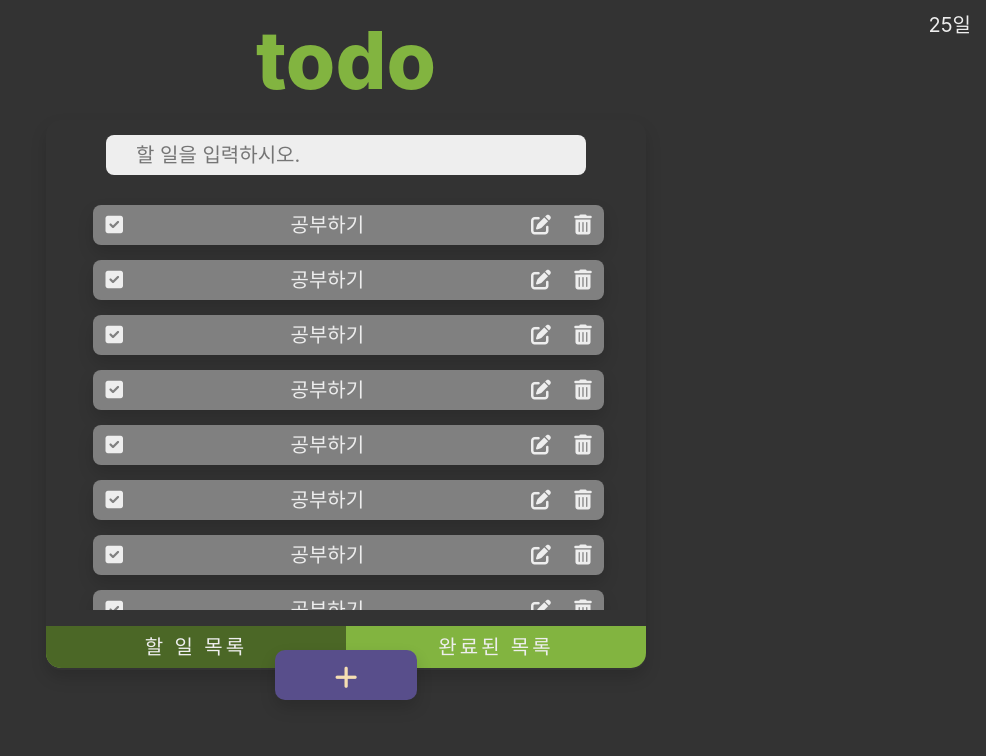
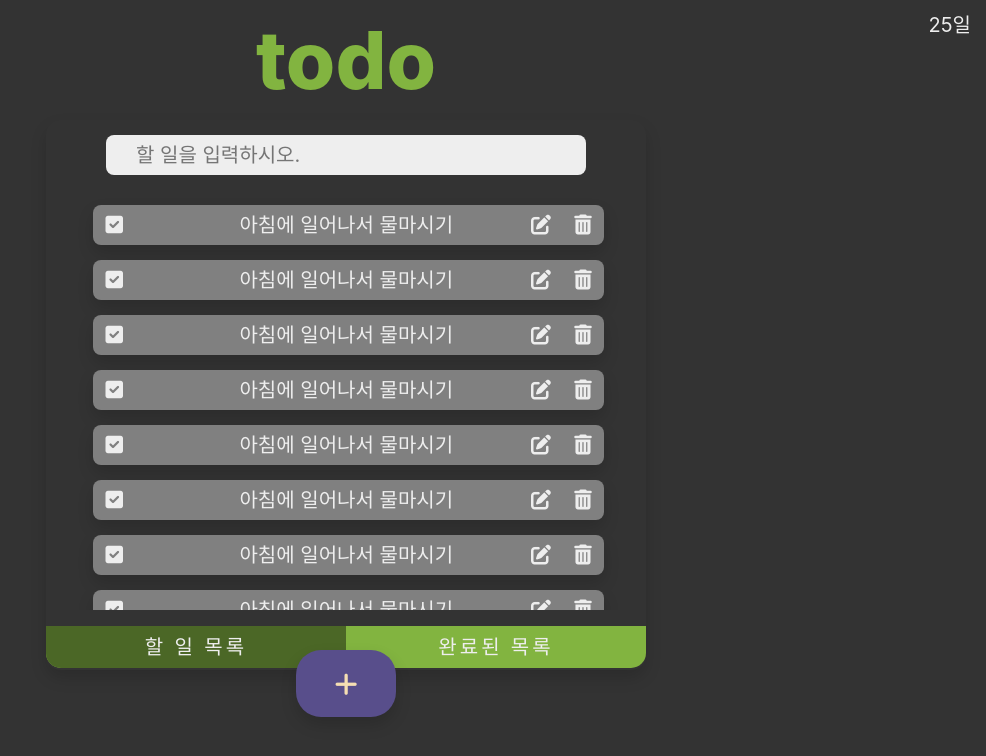
Before and after one commit to Cheol-Cheol/vue-todo, a Vue app: page / in a window 1280 px wide. Shown: the top 756 px of the page, without its empty margins (294-1280 px from the left). Built offline with nearby package versions, Linux system fonts and the light colour scheme.

Commit message:
💄 일부 UI 수정

```diff
--- a/src/App.vue
+++ b/src/App.vue
@@ -14,6 +14,11 @@ import TodoFooter from "./components/TodoFooter.vue";
 
 export default {
   name: "App",
+  data() {
+    return {
+      todoItems: [],
+    };
+  },
   components: {
     TodoHeader,
     TodoContainer,
--- a/src/components/List.vue
+++ b/src/components/List.vue
@@ -2,73 +2,49 @@
   <ul>
     <li class="row shadow">
       <span class="col-1"><i class="check fas fa-check-square"></i></span>
-      <span class="col-9">공부하기</span>
+      <span class="col-9 li-text">아침에 일어나서 물마시기</span>
       <span class="col-1"><i class="fas fa-edit"></i></span>
       <span class="col-1"><i class="fas fa-trash-alt"></i></span>
     </li>
     <li class="row shadow">
       <span class="col-1"><i class="check fas fa-check-square"></i></span>
-      <span class="col-9">공부하기</span>
+      <span class="col-9 li-text">아침에 일어나서 물마시기</span>
       <span class="col-1"><i class="fas fa-edit"></i></span>
       <span class="col-1"><i class="fas fa-trash-alt"></i></span>
     </li>
     <li class="row shadow">
       <span class="col-1"><i class="check fas fa-check-square"></i></span>
-      <span class="col-9">공부하기</span>
+      <span class="col-9 li-text">아침에 일어나서 물마시기</span>
       <span class="col-1"><i class="fas fa-edit"></i></span>
       <span class="col-1"><i class="fas fa-trash-alt"></i></span>
     </li>
     <li class="row shadow">
       <span class="col-1"><i class="check fas fa-check-square"></i></span>
-      <span class="col-9">공부하기</span>
+      <span class="col-9 li-text">아침에 일어나서 물마시기</span>
       <span class="col-1"><i class="fas fa-edit"></i></span>
       <span class="col-1"><i class="fas fa-trash-alt"></i></span>
     </li>
     <li class="row shadow">
       <span class="col-1"><i class="check fas fa-check-square"></i></span>
-      <span class="col-9">공부하기</span>
+      <span class="col-9 li-text">아침에 일어나서 물마시기</span>
       <span class="col-1"><i class="fas fa-edit"></i></span>
       <span class="col-1"><i class="fas fa-trash-alt"></i></span>
     </li>
     <li class="row shadow">
       <span class="col-1"><i class="check fas fa-check-square"></i></span>
-      <span class="col-9">공부하기</span>
+      <span class="col-9 li-text">아침에 일어나서 물마시기</span>
       <span class="col-1"><i class="fas fa-edit"></i></span>
       <span class="col-1"><i class="fas fa-trash-alt"></i></span>
     </li>
     <li class="row shadow">
       <span class="col-1"><i class="check fas fa-check-square"></i></span>
-      <span class="col-9">공부하기</span>
+      <span class="col-9 li-text">아침에 일어나서 물마시기</span>
       <span class="col-1"><i class="fas fa-edit"></i></span>
       <span class="col-1"><i class="fas fa-trash-alt"></i></span>
     </li>
     <li class="row shadow">
       <span class="col-1"><i class="check fas fa-check-square"></i></span>
-      <span class="col-9">공부하기</span>
-      <span class="col-1"><i class="fas fa-edit"></i></span>
-      <span class="col-1"><i class="fas fa-trash-alt"></i></span>
-    </li>
-    <li class="row shadow">
-      <span class="col-1"><i class="check fas fa-check-square"></i></span>
-      <span class="col-9">공부하기</span>
-      <span class="col-1"><i class="fas fa-edit"></i></span>
-      <span class="col-1"><i class="fas fa-trash-alt"></i></span>
-    </li>
-    <li class="row shadow">
-      <span class="col-1"><i class="check fas fa-check-square"></i></span>
-      <span class="col-9">공부하기</span>
-      <span class="col-1"><i class="fas fa-edit"></i></span>
-      <span class="col-1"><i class="fas fa-trash-alt"></i></span>
-    </li>
-    <li class="row shadow">
-      <span class="col-1"><i class="check fas fa-check-square"></i></span>
-      <span class="col-9">공부하기</span>
-      <span class="col-1"><i class="fas fa-edit"></i></span>
-      <span class="col-1"><i class="fas fa-trash-alt"></i></span>
-    </li>
-    <li class="row shadow">
-      <span class="col-1"><i class="check fas fa-check-square"></i></span>
-      <span class="col-9">공부하기</span>
+      <span class="col-9 li-text">아침에 일어나서 물마시기</span>
       <span class="col-1"><i class="fas fa-edit"></i></span>
       <span class="col-1"><i class="fas fa-trash-alt"></i></span>
     </li>
@@ -102,4 +78,7 @@ li {
   border-radius: 8px;
   background-color: grey;
 }
+.li-text {
+  padding-left: 50px;
+}
 </style>
--- a/src/components/TodoContainer.vue
+++ b/src/components/TodoContainer.vue
@@ -24,7 +24,6 @@ export default {
   border-radius: 15px;
   width: 600px;
   height: 550px;
-  margin-bottom: -7px;
 }
 input {
   margin: 15px;
--- a/src/components/TodoFooter.vue
+++ b/src/components/TodoFooter.vue
@@ -13,8 +13,15 @@ export default {
 <style scoped>
 span {
   background-color: #584e8b;
-  padding: 15px 60px;
-  border-radius: 10px;
+  border-radius: 25px;
+  position: absolute;
+  left: 0;
+  right: 0;
+  bottom: 83px;
+  margin-left: auto;
+  margin-right: auto;
+  width: 100px;
+  padding: 20px 0;
 }
 i {
   font-size: 26px;
```
